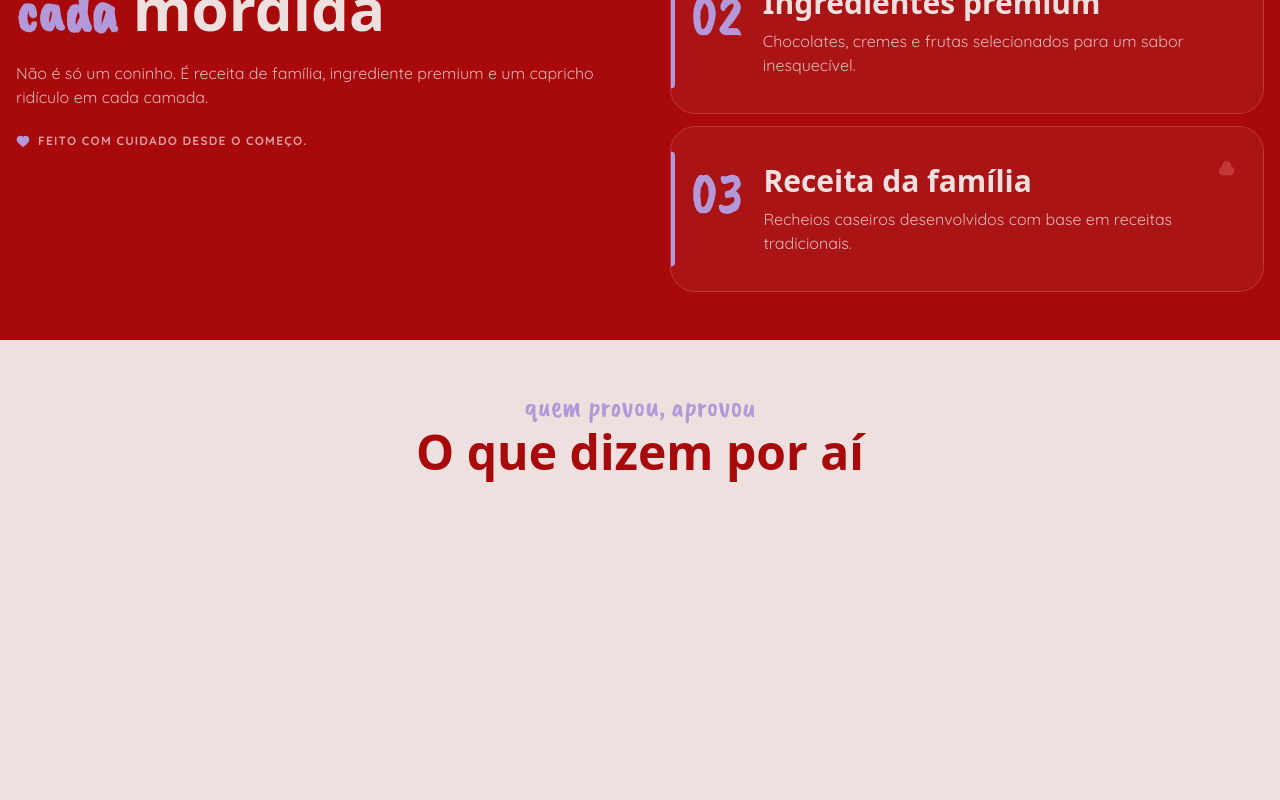
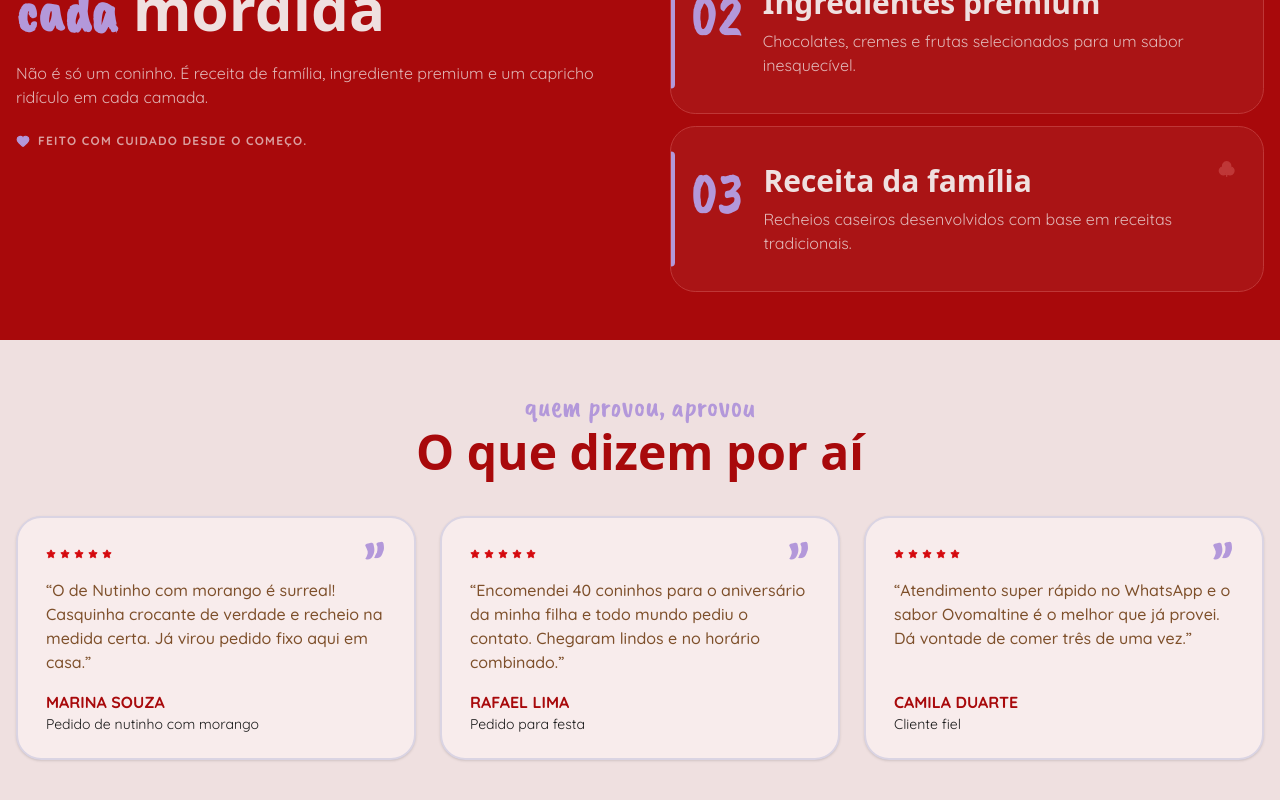
Before and after one commit to enzomakenzy/sweetas-lp, a React (Vite) app: page / in a window 1280 px wide. Shown: the part 3452-4252 px from the top of the page. Before the commit the page ends 3976 px from the top, so only its background shows below. Built offline with nearby package versions, Linux system fonts and the light colour scheme; a web font is replaced by a local one.

Commit message:
feat: add review cards with testimonials to reviews section

```diff
--- /dev/null
+++ b/src/components/common/review-card.tsx
@@ -0,0 +1,30 @@
+import { listStars } from "@/utils/list-stars";
+
+interface Props {
+  review: string;
+  author: string;
+  reviewCategory: string;
+}
+
+export function ReviewCard({ review, author, reviewCategory }: Props) {
+  return (
+    <div className="relative px-7 py-6 bg-card rounded-2xl border-2 border-quinary shadow text-start transition duration-250 hover:border-primary/50 hover:-translate-y-1.5 hover:shadow-lg grid content-between">
+      <div>
+        <div className="mb-3">
+          <div className="flex gap-1">
+            {listStars("RED")}
+          </div>
+
+          <span className="absolute top-4 right-7 text-6xl font-accent leading-none text-secondary">”</span>
+        </div>
+
+        <p className="text-quaternary font-medium mb-4">“{review}”</p>
+      </div>
+
+      <div>
+        <p className="uppercase font-bold text-primary">{author}</p>
+        <p className="text-sm">{reviewCategory}</p>
+      </div>
+    </div>
+  );
+}
--- a/src/components/sections/reviews.tsx
+++ b/src/components/sections/reviews.tsx
@@ -1,12 +1,30 @@
+import { ReviewCard } from "../common/review-card";
+
 export function Reviews() {
   return (
     <section className="px-4 py-12">
       <div className="max-w-7xl mx-auto grid grid-cols-1 text-center">
         <h3 className="font-accent text-3xl text-secondary pb-1">quem provou, aprovou</h3>
-        <h2 className="font-heading font-bold text-4xl lg:text-5xl text-primary">O que dizem por aí</h2>
+        <h2 className="font-heading font-bold text-4xl lg:text-5xl text-primary mb-10">O que dizem por aí</h2>
 
-        <div>
+        <div className="grid grid-cols-1 lg:grid-cols-3 gap-6">
+          <ReviewCard
+            review="O de Nutinho com morango é surreal! Casquinha crocante de verdade e recheio na medida certa. Já virou pedido fixo aqui em casa."
+            author="Marina Souza"
+            reviewCategory="Pedido de nutinho com morango"
+          />
 
+          <ReviewCard
+            review="Encomendei 40 coninhos para o aniversário da minha filha e todo mundo pediu o contato. Chegaram lindos e no horário combinado."
+            author="Rafael Lima"
+            reviewCategory="Pedido para festa"
+          />
+
+          <ReviewCard
+            review="Atendimento super rápido no WhatsApp e o sabor Ovomaltine é o melhor que já provei. Dá vontade de comer três de uma vez."
+            author="Camila Duarte"
+            reviewCategory="Cliente fiel"
+          />
         </div>
       </div>
     </section>
```
